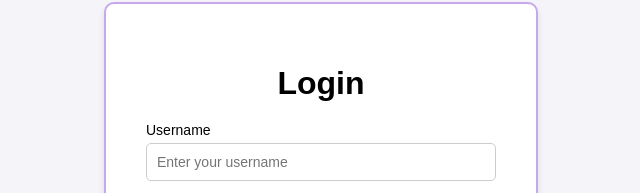
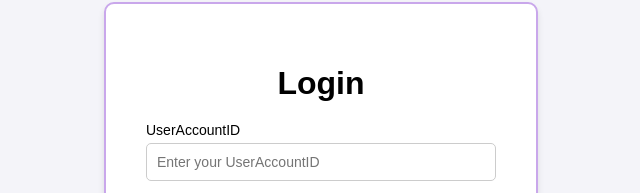
Before and after one commit to HLuKing/Todo_List, a plain HTML site: page front/Login/src/loginPage.html in a window 1280 px wide. Shown: the part 236-429 px from the top of the page, 319-959 px from the left. Drawn offline with Linux system fonts and the light colour scheme.

Commit message:
파일 오류 해결 테스트

```diff
--- a/front/Login/src/loginPage.html
+++ b/front/Login/src/loginPage.html
@@ -15,8 +15,8 @@
         <h1>Login</h1>
         <form>
             <div class="form-group">
-                <label for="username">Username</label>
-                <input type="text" id="username" name="username" placeholder="Enter your username"/>
+                <label for="UserAccountID">UserAccountID</label>
+                <input type="text" id="UserAccountID" name="UserAccountID" placeholder="Enter your UserAccountID"/>
             </div>
             <div class="form-group">
                 <label for="password">Password</label>
```
